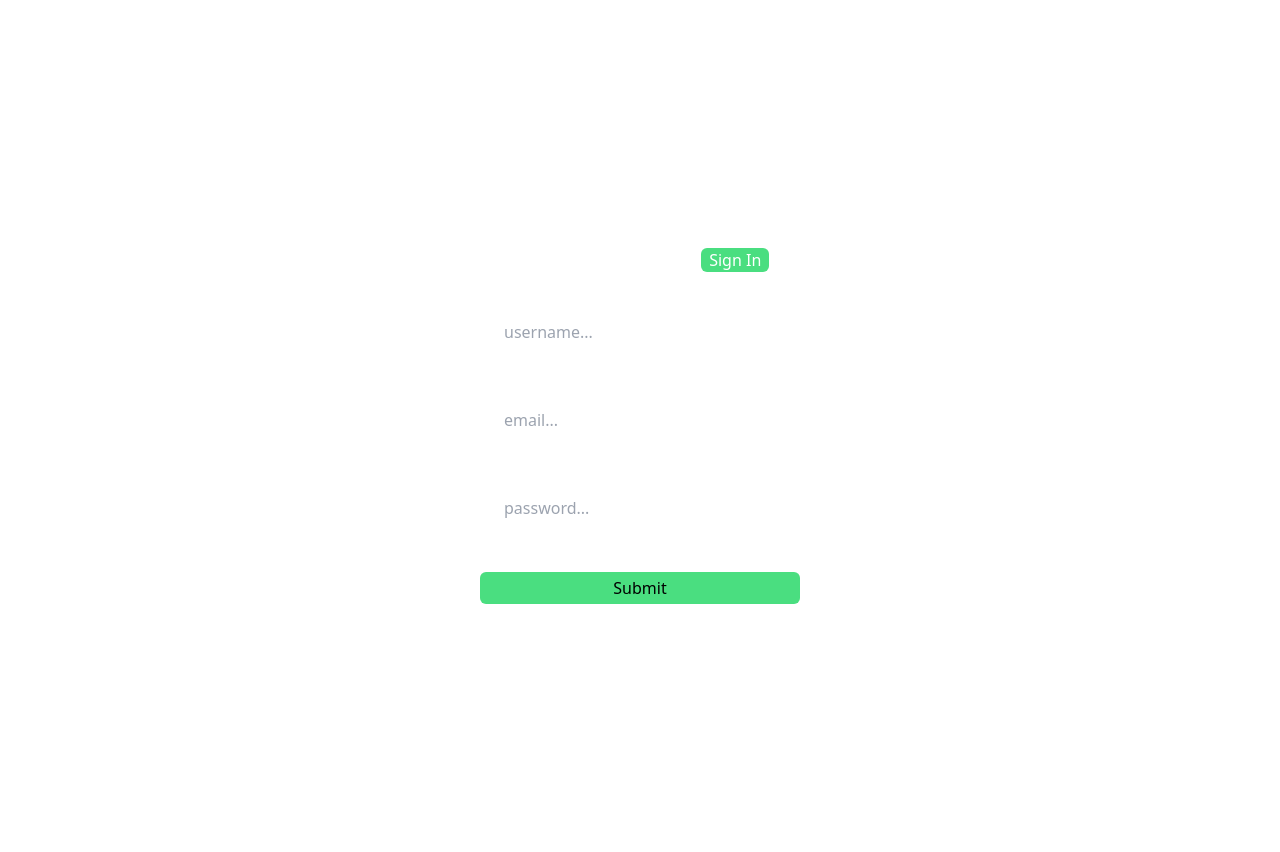
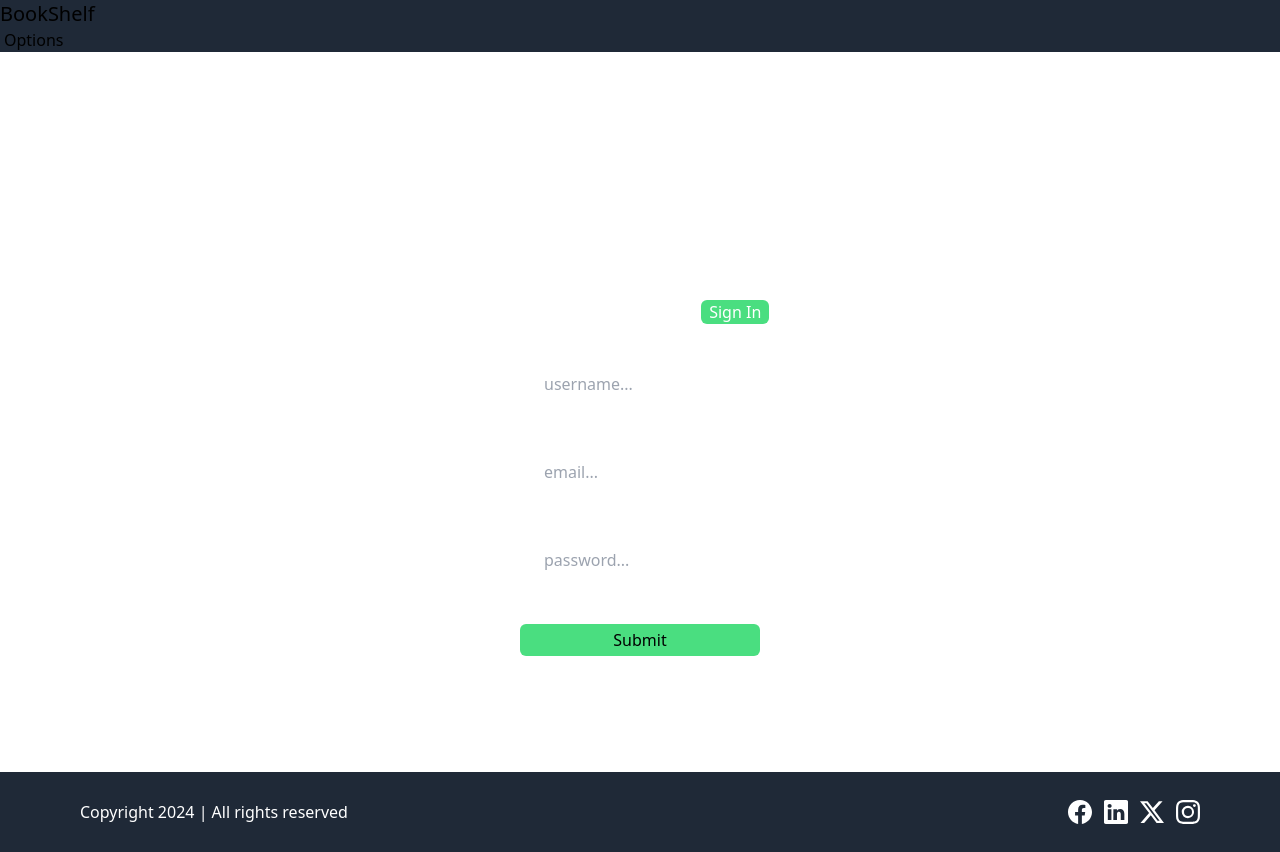
Before and after one commit to sh1var3ddy/goodReads, a React (Vite) app in the folder goodreadsFrontend/: page /signup in a window 1280 px wide. Before the commit the page ends 800 px from the top, so only its background shows below. Built offline with nearby package versions, Linux system fonts and the light colour scheme.

Commit message:
added navbar, footer and layout

```diff
--- a/goodreadsFrontend/src/Components/Footer/Footer.jsx
+++ b/goodreadsFrontend/src/Components/Footer/Footer.jsx
@@ -1,7 +1,27 @@
+import {BsFacebook, BsInstagram, BsTwitterX, BsLinkedin} from "react-icons/bs";
+import { Link } from "react-router-dom";
+
 export default function Footer() {
     return (
-        <div>
-            Footer Component
-        </div>
+        <footer className="relative left-0 bottom-0 h-[10vh] py-5 flex flex-col sm:flex-row items-center justify-between text-white  bg-gray-800 sm:px-20">
+            <section>
+                Copyright 2024 | All rights reserved
+            </section>
+            <section className="flex items-center justify-center gap-3 text-2xl text-white">
+                <Link className="hover:text-yellow-500 transition-all ease-in-out duration-300">
+                    <BsFacebook/>
+                </Link>
+                <Link className="hover:text-yellow-500 transition-all ease-in-out duration-300">
+                    <BsLinkedin/>
+                </Link>
+                <Link className="hover:text-yellow-500 transition-all ease-in-out duration-300">
+                    <BsTwitterX/>
+                </Link>
+                <Link className="hover:text-yellow-500 transition-all ease-in-out duration-300">
+                    <BsInstagram/>
+                </Link>
+
+            </section>
+        </footer>
     );
 }
--- /dev/null
+++ b/goodreadsFrontend/src/Components/Navbar/Navbar.jsx
@@ -0,0 +1,36 @@
+import { useDispatch, useSelector } from "react-redux";
+import {Link} from "react-router-dom"
+import { logout } from "Redux/Slices/AuthSlice";
+
+export default function Navbar(){
+
+    const state = useSelector((state)=>state.auth);
+    const dispatch = useDispatch();
+    function onLogout(){
+        dispatch(logout());
+    }
+
+    return (
+        <div className="navbar bg-gray-800 px-15">
+            <div className="flex-1">
+                <Link to = "/dashboard" className="btn btn-success normal-case text-xl">BookShelf</Link>
+            </div>
+            <div className="flex-none">
+                <ul className="menu menu-horizontal px-1">
+                    {state.isLoggedIn && <li><Link>Shelfs</Link></li>}
+                    {state.isLoggedIn && <li><Link>{state.username}</Link></li>}
+                    <li>
+                        <details>
+                            <summary className="block list-none cursor-pointer">Options</summary>
+                            <ul className="p-2 bg-base-100">
+                                {state.isLoggedIn && <li><Link to="/signin" onClick={onLogout}>Logout</Link></li>}
+                                {!state.isLoggedIn && <li><Link to="/signup" >Sign Up</Link></li>}
+                                {!state.isLoggedIn && <li><Link to="/signin" >Sign In</Link></li>}
+                            </ul>
+                        </details>
+                    </li>
+                </ul>
+            </div>
+        </div>
+    )
+}
--- /dev/null
+++ b/goodreadsFrontend/src/Layouts/Layout.jsx
@@ -0,0 +1,15 @@
+import Navbar from "Components/Navbar/Navbar"
+import Footer from "Components/Footer/Footer"
+export default function Layout({children}){
+    return (
+        <>
+            <Navbar/>
+            <div className="h-[90vh] flex items-start justify-center">
+                <div className="w-9/12">
+                    {children}
+                </div>
+            </div>
+            <Footer/>
+        </>
+    )
+}
--- a/goodreadsFrontend/src/Pages/Auth/Signin.jsx
+++ b/goodreadsFrontend/src/Pages/Auth/Signin.jsx
@@ -1,12 +1,16 @@
 import {Link, useNavigate} from "react-router-dom";
-import { useState } from "react";
+import { useState , useEffect} from "react";
 import { signin } from "Redux/Slices/AuthSlice";
-import { useDispatch } from "react-redux";
+import { useDispatch, useSelector } from "react-redux";
+import Layout from "Layouts/Layout";
 
 function Signin() {
 
+    const state = useSelector((state)=>state.auth);
+
     const dispatch = useDispatch();
     const navigate = useNavigate();
+
     const [signInDetails,setSignInDetails] = useState({
         email:"",
         password:""
@@ -32,12 +36,20 @@
 
         const result = await dispatch(signin(signInDetails));
         if (signin.fulfilled.match(result)) {
-            navigate("/");
+            navigate("/dashboard");
         }
 
         resetForm();
     }
+    useEffect(()=>{
+        if(state.isLoggedIn){
+            navigate("/dashboard");
+        }
+    },[])
+
+
     return (
+        <Layout>
             <div className="h-[100vh] flex flex-col items-center justify-center">
                 <div>
                     <h1 className = "text-white text-5xl">Login to your account</h1>
@@ -79,6 +91,7 @@
                 </div>
 
             </div>
+        </Layout>
     );
 }
 export default Signin;
--- a/goodreadsFrontend/src/Pages/Auth/Signup.jsx
+++ b/goodreadsFrontend/src/Pages/Auth/Signup.jsx
@@ -1,12 +1,15 @@
 import {Link, useNavigate} from "react-router-dom";
-import { useState } from "react";
+import { useEffect, useState } from "react";
 import { signup } from "Redux/Slices/AuthSlice";
-import { useDispatch } from "react-redux";
+import { useDispatch, useSelector } from "react-redux";
+import Layout from "Layouts/Layout";
+
 
 function Signup() {
 
     const dispatch = useDispatch();
     const navigate = useNavigate();
+    const state = useSelector((state)=> state.auth);
 
     const [signUpDetails,setSignUpDetails] = useState({
         username:"",
@@ -39,7 +42,14 @@
         resetForm();
     }
 
+    useEffect(()=>{
+        if(state.isLoggedIn){
+            navigate("/dashboard");
+        }
+    },[])
+
     return (
+        <Layout>
             <div className="h-[100vh] flex flex-col items-center justify-center">
                 <div>
                     <h1 className = "text-white text-5xl">Create a new Account</h1>
@@ -80,6 +90,7 @@
                 </div>
 
             </div>
+        </Layout>
     );
 }
 export default Signup;
--- /dev/null
+++ b/goodreadsFrontend/src/Pages/Dashboard.jsx
@@ -0,0 +1,13 @@
+import Layout from "Layouts/Layout";
+
+export default function Dashboard(){
+    return (
+        <>
+           <Layout>
+            <div>
+                Dashboard
+            </div>
+           </Layout>
+        </>
+    )
+}
--- a/goodreadsFrontend/src/Redux/Slices/AuthSlice.js
+++ b/goodreadsFrontend/src/Redux/Slices/AuthSlice.js
@@ -3,7 +3,7 @@
 import toast from "react-hot-toast";
 
 const initialState = {
-    isLoggedin: localStorage.getItem('isLoggedIn') || false,
+    isLoggedIn: localStorage.getItem('isLoggedIn') || false,
     token: localStorage.getItem('token') ||'',
     username: localStorage.getItem('username') || ''
 }
@@ -57,17 +57,22 @@
 const authSlice = createSlice({
     name:'auth',
     initialState:initialState,
-    reducers:{},
+    reducers:{
+      logout: (state)=>{
+        state.isLoggedIn= false;
+        state.token= '';
+        state.username=  '';
+        localStorage.clear();
+      }
+    },
     extraReducers: (builder)=>{
         builder.addCase(signin.fulfilled,(state,action)=>{
             if(action?.payload?.data){
                 const recievedData = action?.payload?.data;
-                // console.log(recievedData);
-                console.log(action?.payload?.data);
-                state.isLoggedin = (recievedData !== undefined);
+                state.isLoggedIn = (recievedData !== undefined);
                 state.token = recievedData?.token
                 state.username = recievedData?.username
-                localStorage.setItem("isLoggedin", state.isLoggedin);
+                localStorage.setItem("isLoggedIn", state.isLoggedIn);
                 localStorage.setItem("token",state.token);
                 localStorage.setItem("username",state.username);
             }
@@ -75,4 +80,6 @@
     }
 })
 
+export const {logout} = authSlice.actions;
+
 export default authSlice.reducer;
--- a/goodreadsFrontend/src/Routes/MainRoutes.jsx
+++ b/goodreadsFrontend/src/Routes/MainRoutes.jsx
@@ -3,12 +3,15 @@
 import Signup from "Pages/Auth/Signup.jsx";
 import SignIn from "Pages/Auth/Signin.jsx";
 import NotFound from "Pages/NotFound.jsx";
+import Dashboard from "Pages/Dashboard";
+
 function MainRoutes() {
     return (
         <Routes>
             <Route path="/" element={<Home/>}/>
             <Route path = "/signup" element = {<Signup/>}/>
             <Route path = "/signin" element = {<SignIn/>}/>
+            <Route path = "/dashboard" element = {<Dashboard/>}/>
             <Route path="*" element={<NotFound/>}/>
         </Routes>
     );
```
Lines whose indentation alone changed are shown as unchanged.
